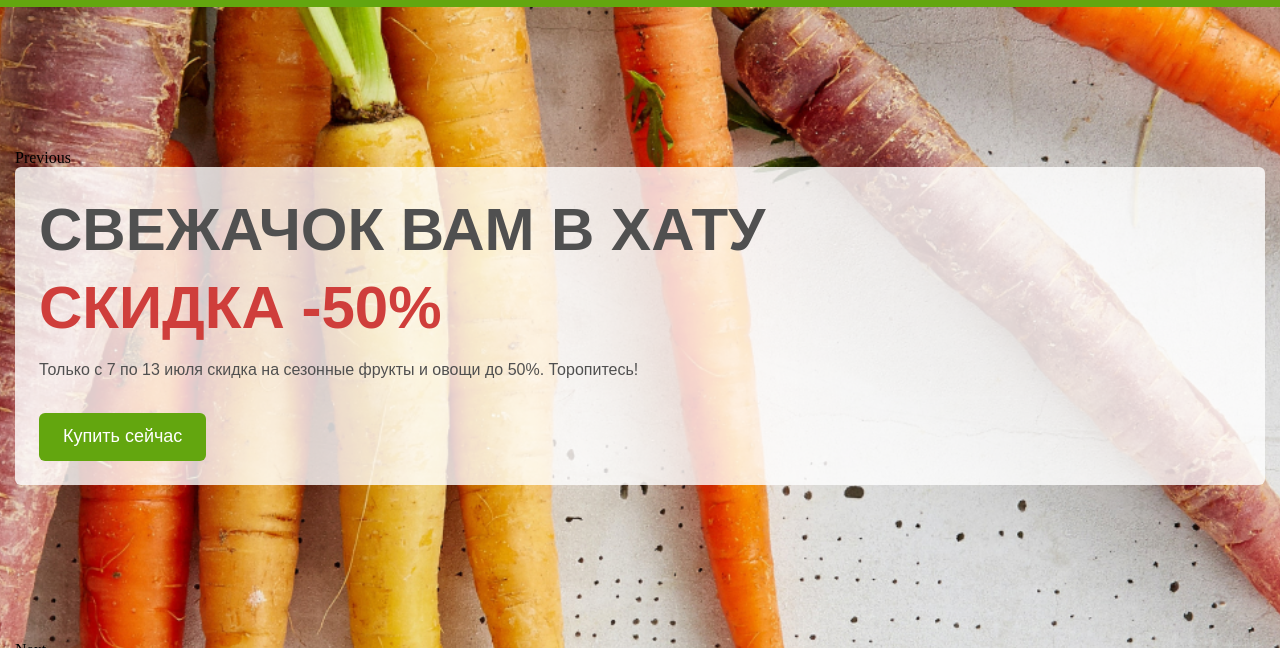
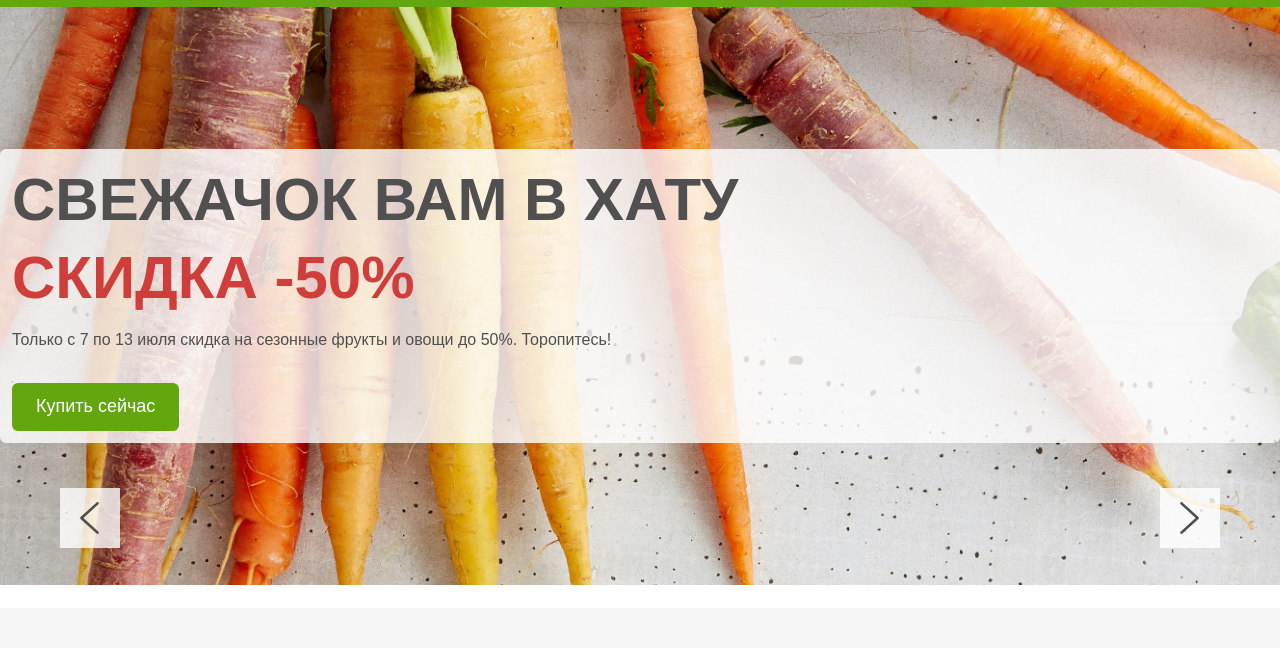
Before and after one commit to yrgenius/Fresh-Market, a website: page app/index.html in a window 1280 px wide. Shown: the part 152-800 px from the top of the page. Drawn offline with nearby package versions, Linux system fonts and the light colour scheme; files that its build step writes are made by us from their sources; files whose address does not match are found by name.

Commit message:
added slider

```diff
--- a/app/index.html
+++ b/app/index.html
@@ -70,26 +70,32 @@
     </section>
 
     <section class="slider">
-        <div class="container">
 
-            <ul class="slider__wrapper">
-                <li class="slider__item">
+        <ul class="slider__wrapper">
+            <li class="slider__item slider__item1">
+                <div class="container">
                     <h1 class="slider__title">свежачок вам в хату<span>скидка -50%</span></h1>
                     <div class="slider__text">Только с 7 по 13 июля скидка на сезонные фрукты и овощи до 50%. Торопитесь!</div>
-                    <a class="slider__btn" href="#">Купить сейчас</a>
-                </li>
-                <li class="slider__item">
-                    <h1 class="slider__title">накрути себе томатов<span>акция: 3 кг по цене одного</span></h1>
+                    <a class="button" href="#">Купить сейчас</a>
+                </div>
+
+            </li>
+            <li class="slider__item slider__item2">
+                <div class="container">
+                    <h1 class="slider__title">накрути себе томатов<span>акция: 3 кг по цене 1</span></h1>
                     <div class="slider__text">Только с 12 по 15 июля скидка на домашние помидорчики</div>
-                    <a class="slider__btn" href="#">Купить сейчас</a>
-                </li>
-                <li class="slider__item">
-                    <h1 class="slider__title">пусть остальные пезеленеют от зависти<span>распродажа зелени</span></h1>
-                    <a class="slider__btn" href="#">Купить сейчас</a>
-                </li>
-            </ul>
+                    <a class="button" href="#">Купить сейчас</a>
+                </div>
 
-        </div>
+            </li>
+            <li class="slider__item slider__item3">
+                <div class="container">
+                    <h1 class="slider__title">пусть остальные <br>пезеленеют от зависти<span>распродажа зелени</span></h1>
+                    <a class="button" href="#">Купить сейчас</a>
+                </div>
+            </li>
+        </ul>
+
     </section>
 
     <section class="advantages">
@@ -190,7 +196,7 @@
                     <form class="footer__form" method="get" autocomplete="on" action="#">
                         <p>Следите за нашими акциями</p>
                         <input class="footer__form-mail" type="text" placeholder="email@email.com">
-                        <button class="footer__btn" type="button">подписаться</button>
+                        <button class="footer__btn button" type="button">подписаться</button>
                     </form>
 
                     <nav class="footer__menu">
--- a/app/js/main.js
+++ b/app/js/main.js
@@ -1,7 +1,19 @@
 $(function() {
 
+    let screenWidth = $(window).width();
+
     $('.slider__wrapper').slick({
-
+        dots: false,
+        arrows: true
     });
 
+    if (screenWidth - 240 > 1370) {
+        $('.slick-prev').css({ 'top': '50%' });
+        $('.slick-next').css({ 'top': '50%' });
+    } else {
+        $('.slick-prev').css({ 'top': '85%' });
+        $('.slick-next').css({ 'top': '85%' });
+    }
+
+
 });
--- a/app/scss/_vars.scss
+++ b/app/scss/_vars.scss
@@ -49,3 +49,33 @@ $white: #FFFFFF;
     font-family: 'Ruda-Black', sans-serif;
     font-weight: 900;
 }
+
+%button {
+    .button {
+        display: inline-block;
+        @extend %sans-400;
+        font-size: 18px;
+        line-height: 1.3;
+        background-color: $green-900;
+        border-radius: 6px;
+        color: $white;
+        padding: 12px 24px;
+        transition: background-color .3s, box-shadow .3s;
+        &:hover {
+            background-color: #4D810C;
+        }
+        &:active {
+            background-color: $green-900;
+            box-shadow: inset 0px 4px 4px rgba(0, 0, 0, 0.25);
+        }
+        &:focus {
+            box-shadow: 0px 0px 0px 4px $green-200;
+        }
+    }
+}
+
+%img {
+    background-repeat: no-repeat;
+    background-position: center;
+    background-size: cover;
+}
--- a/app/scss/style.scss
+++ b/app/scss/style.scss
@@ -15,6 +15,10 @@
     max-width: 1320px;
     margin: 0 auto;
     padding: 0 15px;
+}
+
+.button {
+    @extend %button;
 }
 
 .header {
@@ -160,22 +164,29 @@
 }
 
 .slider {
-    background-image: url('../images/slider/slider-bg.jpg');
-    background-repeat: no-repeat;
-    background-position: center;
-    background-size: cover;
-    padding: 142px 0;
     &__item {
+        @extend %img;
+    }
+    &__item1 {
+        background-image: url('../images/slider/slider-bg1.jpg');
+    }
+    &__item2 {
+        background-image: url('../images/slider/slider-bg2.jpg');
+    }
+    &__item3 {
+        background-image: url('../images/slideR/slider-bg3.jpg');
+    }
+    .container {
         background-color: rgba($white, 0.8);
         border-radius: 6px;
-        padding: 24px;
+        margin: 142px auto;
+        padding: 12px;
     }
     &__title {
         @extend %ruda-900;
         color: $dark-500;
         font-size: 60px;
         line-height: 1.3;
-        max-width: 760px;
         text-transform: uppercase;
         margin-bottom: 12px;
     }
@@ -189,26 +200,38 @@
         color: $dark-500;
         margin-bottom: 32px;
     }
-    &__btn {
-        display: inline-block;
-        @extend %sans-400;
-        font-size: 18px;
-        line-height: 1.3;
-        background-color: $green-900;
-        border-radius: 6px;
-        color: $white;
-        padding: 12px 24px;
-        transition: background-color .3s, box-shadow .3s;
+    @extend %button;
+    .slick-prev,
+    .slick-next {
+        position: absolute;
+        font-size: 0;
+        width: 60px;
+        height: 60px;
+        transform: translateY(-30px);
+        background-color: rgba($white, 0.8);
+        z-index: 1;
+        &::before {
+            content: "";
+            position: absolute;
+            @extend %img;
+            top: 14px;
+            left: 20px;
+            width: 19px;
+            height: 32px;
+            z-index: 2;
+        }
     }
-    &__btn:hover {
-        background-color: #4D810C;
+    .slick-prev {
+        left: 60px;
+        &::before {
+            background-image: url('../images/slider/arrow-left.svg');
+        }
     }
-    &__btn:active {
-        background-color: $green-900;
-        box-shadow: inset 0px 4px 4px rgba(0, 0, 0, 0.25);
-    }
-    &__btn:focus {
-        box-shadow: 0px 0px 0px 4px $green-200;
+    .slick-next {
+        right: 60px;
+        &::before {
+            background-image: url('../images/slider/arrow-right.svg');
+        }
     }
 }
 
```
Also changed, not shown: app/images/slider/arrow-left.svg (added), app/images/slider/arrow-right.svg (added), app/images/slider/slider-bg1.jpg (renamed from app/images/slider/slider-bg.jpg), app/images/slider/slider-bg2.jpg (added), app/images/slider/slider-bg3.jpg (added), app/js/main.min.js.
